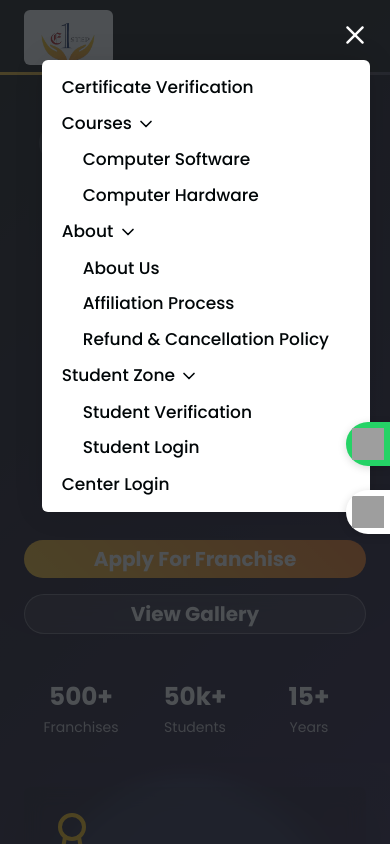
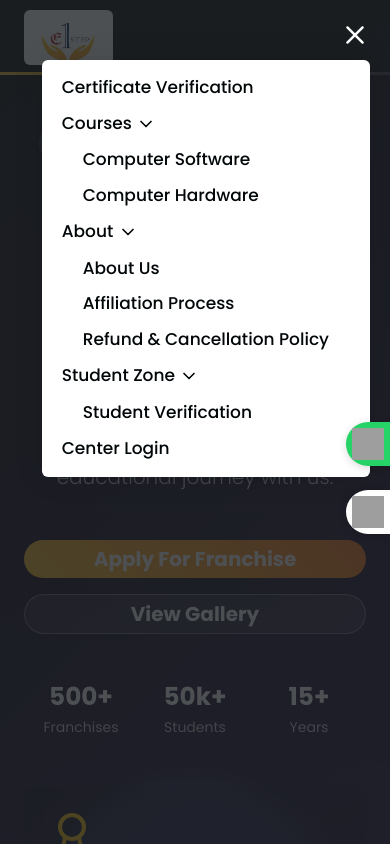
Before and after one commit to roshanronan/eonestep, a React (Vite) app: page / in a window 390 px wide. Both pictures are taken after a click on the icon 335 px from the left and 37 px from the top of the page. Shown: the top 844 px of the page. Built offline with nearby package versions, Linux system fonts and the light colour scheme; grey boxes are pictures that could not be loaded.

Commit message:
Update Header.jsx

```diff
--- a/src/components/Header.jsx
+++ b/src/components/Header.jsx
@@ -47,8 +47,8 @@ const Header = () => {
           </li>
           <li className="dropdown"><Link href=""><span>Student Zone   <ChevronDown size={20}  /></span></Link>
             <ul>
-              <li><Link href="">Student Verification</Link></li>
-              <li><Link href="">Student Login</Link></li>
+              <li><Link to="/check-result">Student Verification</Link></li>
+              {/* <li><Link href="">Student Login</Link></li> */}
 
             </ul>
           </li>
```
